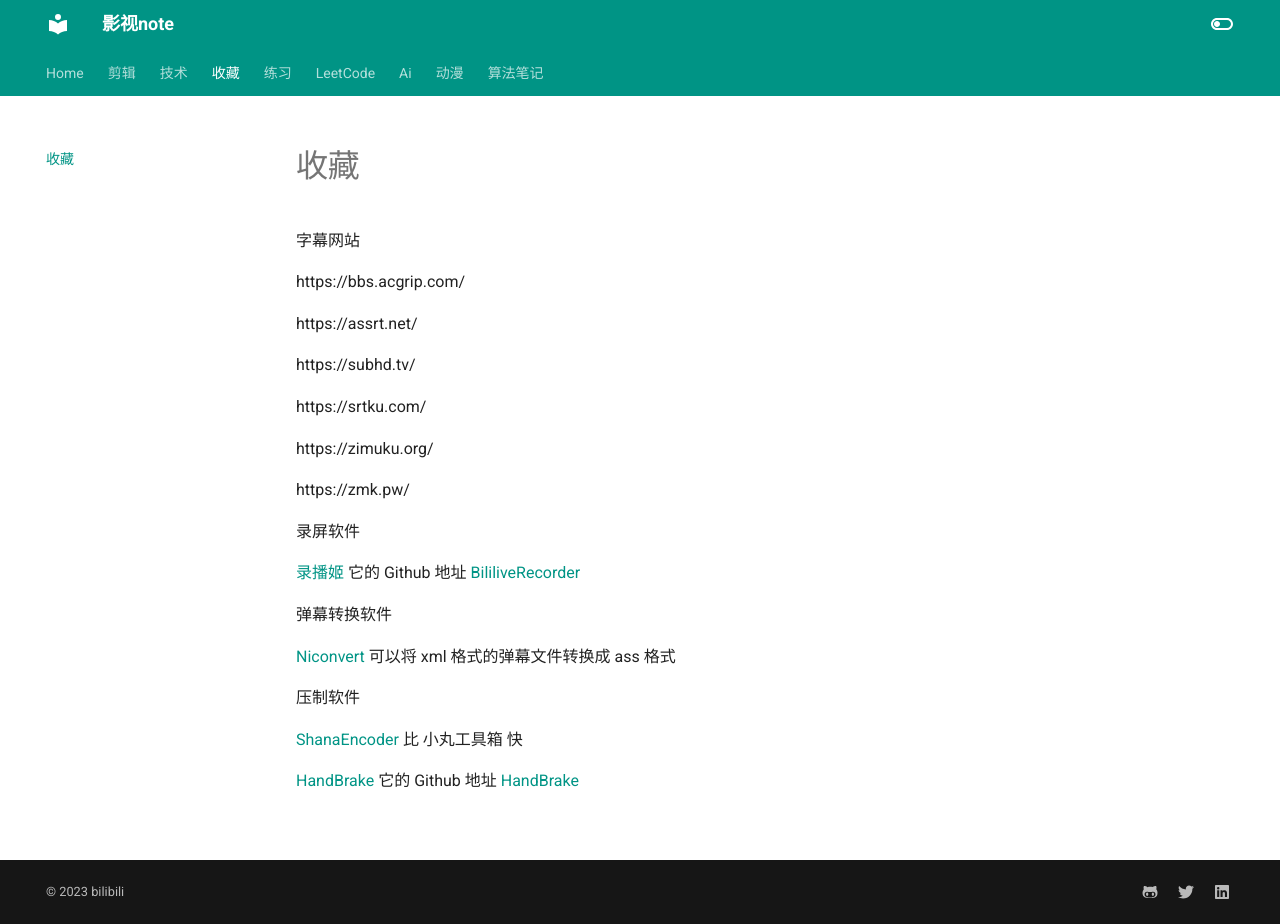
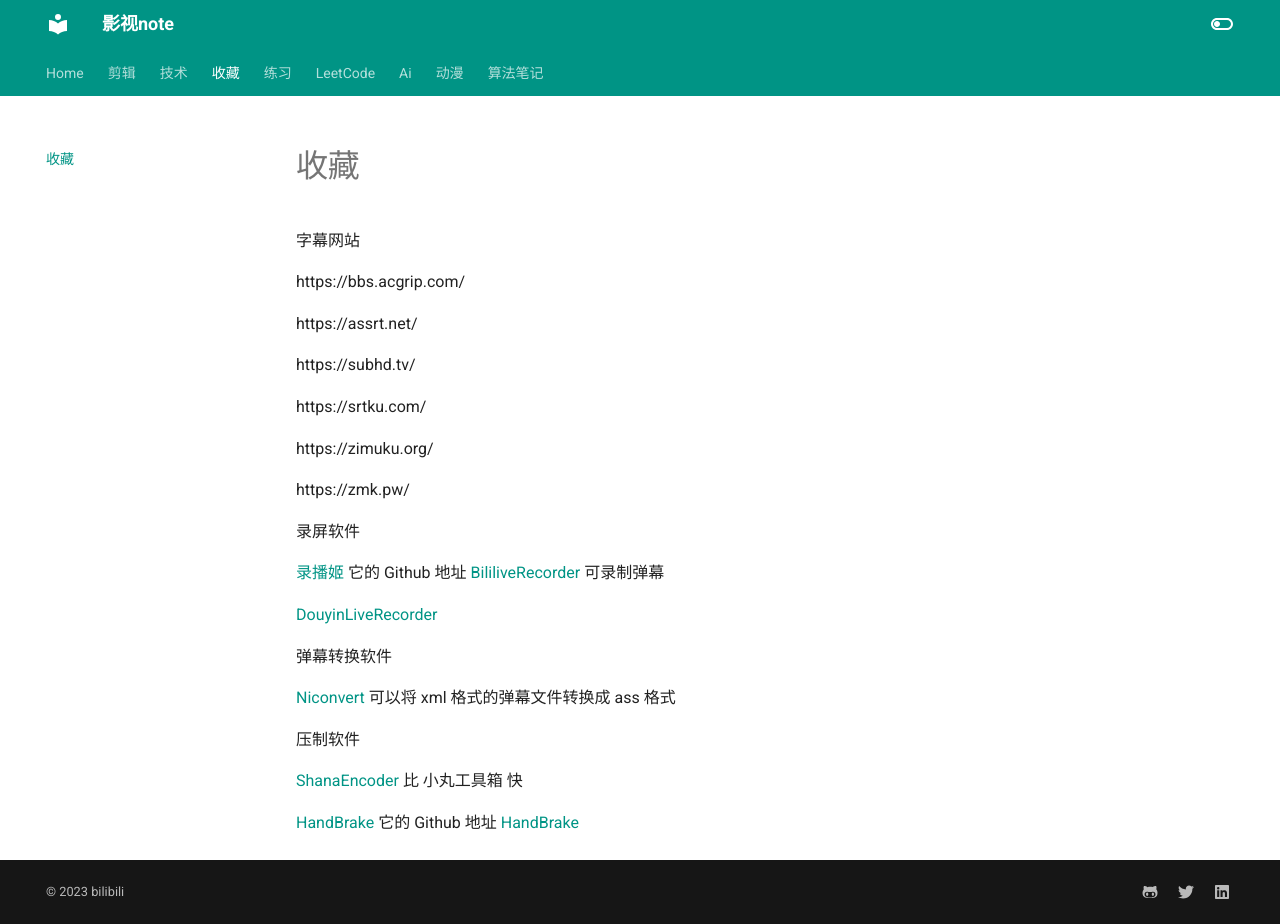
Before and after one commit to qifeibro/mynote, an MkDocs documentation site: the page built from docs/收藏.md, in a window 1280 px wide and 924 px high. Built offline with MkDocs 1.6.1 and Material for MkDocs 9.7.7, drawn with Linux system fonts in a browser that asks for light colours.

Commit message:
Update 收藏.md

```diff
--- a/docs/收藏.md
+++ b/docs/收藏.md
@@ -16,7 +16,9 @@ https://zmk.pw/
 录屏软件
 
 [录播姬](https://rec.danmuji.org/)
-它的 Github 地址 [BililiveRecorder](https://github.com/BililiveRecorder/BililiveRecorder)
+它的 Github 地址 [BililiveRecorder](https://github.com/BililiveRecorder/BililiveRecorder) 可录制弹幕
+
+[DouyinLiveRecorder](https://github.com/ihmily/DouyinLiveRecorder)
 
 弹幕转换软件
 
```
